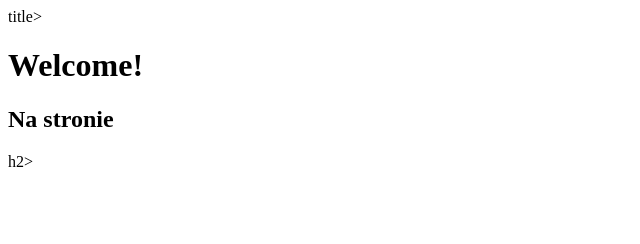
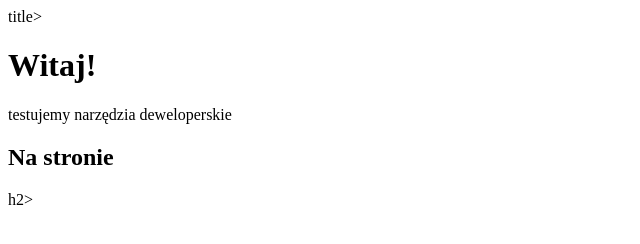
Before and after one commit to piternh/test, a plain HTML site: page index.html in a window 1280 px wide. Shown: the whole page, without its empty margins (0-640 px from the left). Drawn offline with nearby package versions, Linux system fonts and the light colour scheme; files that its build step writes are made by us from their sources.

Commit message:
Change h1, add p

```diff
--- a/index.html
+++ b/index.html
@@ -6,7 +6,8 @@
 	<link rel="stylesheet" type="text/css" href="style.css">
 </head>
 <body>
-	<h1 class="important">Welcome!</h1>
+	<h1 class="important">Witaj!</h1>
+	<p>testujemy narzędzia deweloperskie</p>
 	<h2>Na stronie</h2>h2>
 </body>
 </html>
```
